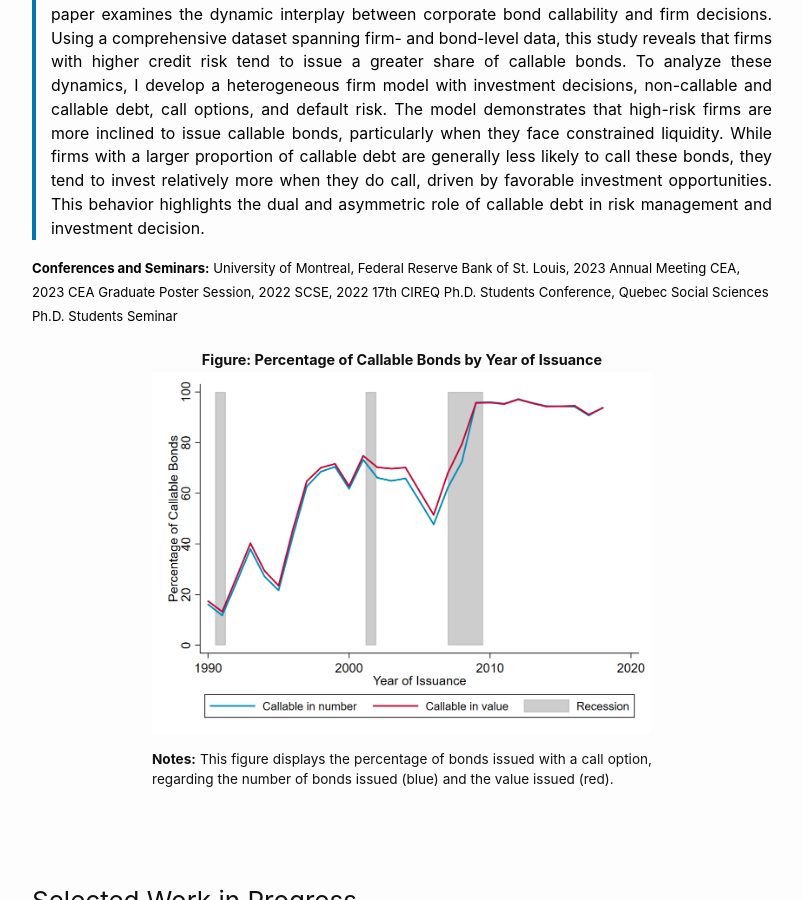
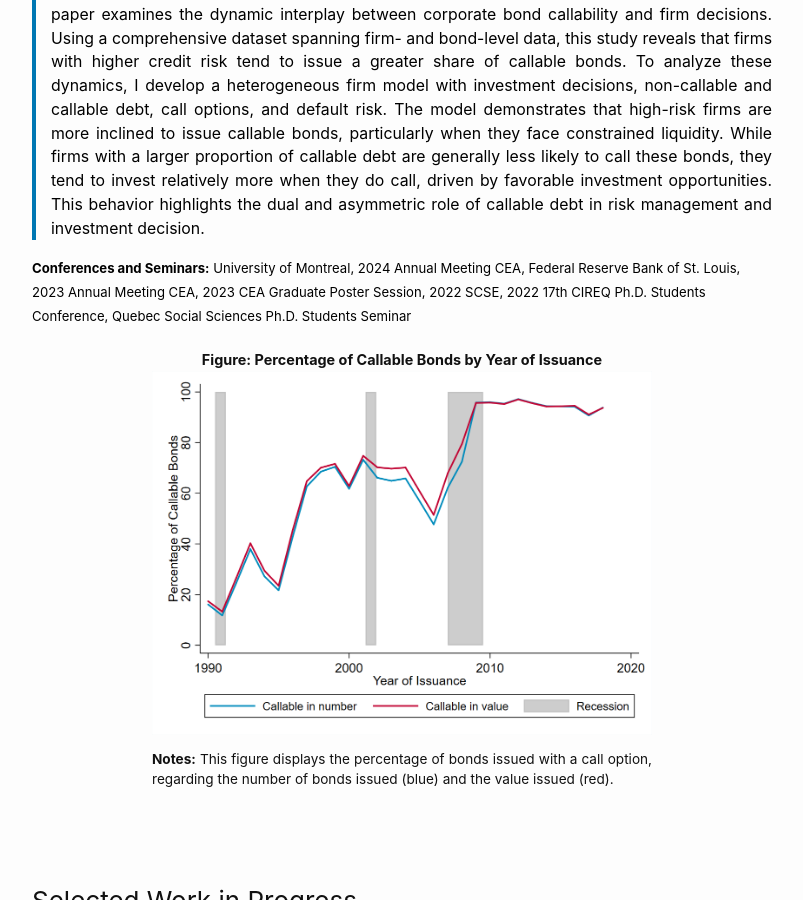
Before and after one commit to justedjabakou/justedjabakou.github.io, a Jekyll site: the page built from 2_research.md, in a window 1280 px wide and 900 px high, scrolled down 379 px. Shown: the whole window, without its empty margins (238-1041 px from the left). Built offline with Jekyll 4.4.1, drawn with Linux system fonts in a browser that asks for light colours.

Commit message:
Update 2_research.md

```diff
--- a/2_research.md
+++ b/2_research.md
@@ -12,7 +12,7 @@ permalink: /research/
 <!--  [**Draft**](https://justedjabakou.github.io/pdfs/DebtCallability_FirmDynamics_JD_recent.pdf){: .btn .btn--inverse} -->  <!-- [**Slides**](){: .btn .btn--linkedin}  -->
 <blockquote><p align = "justify" style="font-size:88%; margin-top: 0.5em"> <b>Callable debt</b>, a type of bond that allows the issuer to redeem the bond before its maturity date, has reached a high proportion of corporate finance structures in the U.S. debt market. This paper examines the dynamic interplay between corporate bond callability and firm decisions. Using a comprehensive dataset spanning firm- and bond-level data, this study reveals that firms with higher credit risk tend to issue a greater share of callable bonds. To analyze these dynamics, I develop a heterogeneous firm model with investment decisions, non-callable and callable debt, call options, and default risk. The model demonstrates that high-risk firms are more inclined to issue callable bonds, particularly when they face constrained liquidity. While firms with a larger proportion of callable debt are generally less likely to call these bonds, they tend to invest relatively more when they do call, driven by favorable investment opportunities. This behavior highlights the dual and asymmetric role of callable debt in risk management and investment decision.
 </p></blockquote>
-<span class="small" style="color:black; font-size:82%"   > <b>Conferences and Seminars:</b> University of Montreal, Federal Reserve Bank of St. Louis, 2023 Annual Meeting CEA, 2023 CEA Graduate Poster Session, 2022 SCSE, 2022 17th CIREQ Ph.D. Students Conference, Quebec Social Sciences Ph.D. Students Seminar
+<span class="small" style="color:black; font-size:82%"   > <b>Conferences and Seminars:</b> University of Montreal, 2024 Annual Meeting CEA, Federal Reserve Bank of St. Louis, 2023 Annual Meeting CEA, 2023 CEA Graduate Poster Session, 2022 SCSE, 2022 17th CIREQ Ph.D. Students Conference, Quebec Social Sciences Ph.D. Students Seminar
 </span>
 
 <div style="text-align: center; margin-top: 20px;">
```
